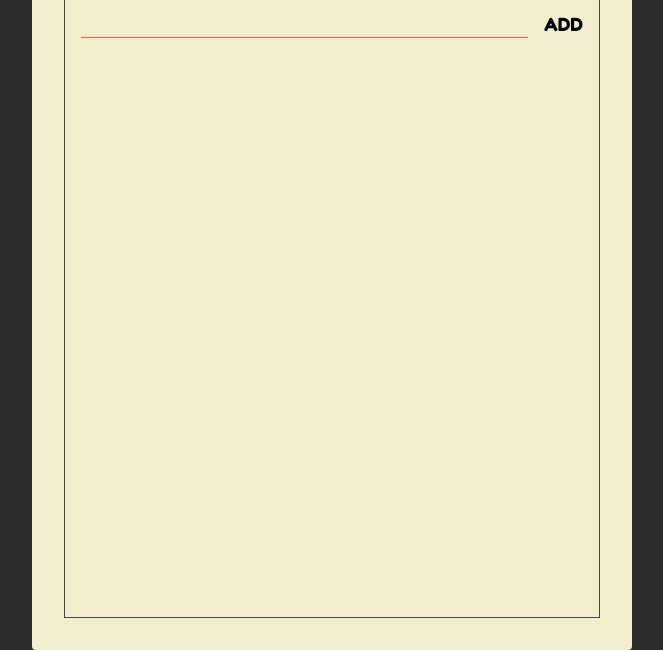
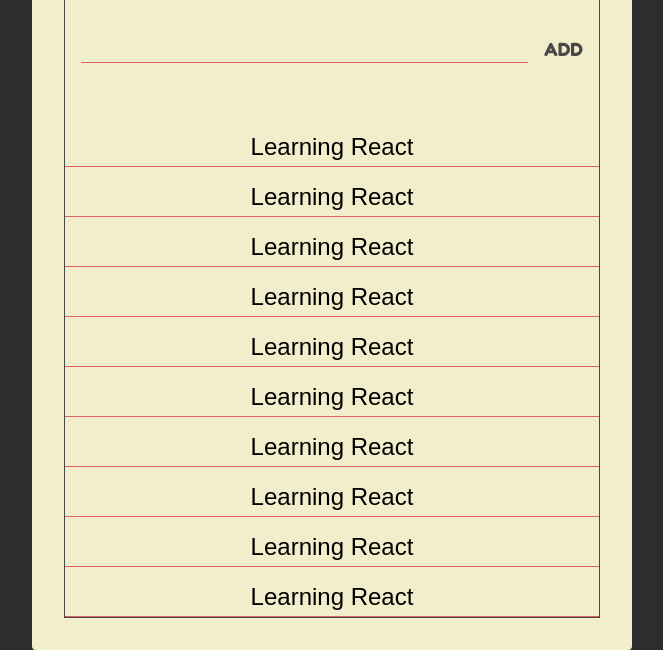
Before and after one commit to dragon-tech/react-course-starter, a website: page index.html in a window 1280 px wide. Shown: the part 150-800 px from the top of the page, without its empty margins (308-971 px from the left). Drawn offline with nearby package versions, Linux system fonts and the light colour scheme.

Commit message:
membuat todo section

```diff
--- a/index.html
+++ b/index.html
@@ -15,7 +15,7 @@
     <div class="container">
       <div class="frame">
         <section class="header">
-          <button class="header-btn">Add</button>
+          <button class="header-btn main-black-color">Add</button>
           <h1 class="header-title">Todo List</h1>
           <button class="header-btn main-red-color">Clear</button>
         </section>
@@ -23,8 +23,41 @@
         <section class="add">
           <form class="add-form">
             <input type="text" class="add-input" />
-            <button class="add-btn">ADD</button>
+            <button class="add-btn main-black-color">ADD</button>
           </form>
+        </section>
+
+        <section class="todos">
+          <div class="todo">
+            <span class="todo-text">Learning React</span>
+          </div>
+          <div class="todo">
+            <span class="todo-text">Learning React</span>
+          </div>
+          <div class="todo">
+            <span class="todo-text">Learning React</span>
+          </div>
+          <div class="todo">
+            <span class="todo-text">Learning React</span>
+          </div>
+          <div class="todo">
+            <span class="todo-text">Learning React</span>
+          </div>
+          <div class="todo">
+            <span class="todo-text">Learning React</span>
+          </div>
+          <div class="todo">
+            <span class="todo-text">Learning React</span>
+          </div>
+          <div class="todo">
+            <span class="todo-text">Learning React</span>
+          </div>
+          <div class="todo">
+            <span class="todo-text">Learning React</span>
+          </div>
+          <div class="todo">
+            <span class="todo-text">Learning React</span>
+          </div>
         </section>
       </div>
     </div>
--- a/style.css
+++ b/style.css
@@ -4,6 +4,7 @@
 
 :root {
   --main-red-color: #e06262;
+  --main-black-color: #484848;
 }
 
 html {
@@ -31,6 +32,11 @@ html {
 .main-red-color {
   color: var(--main-red-color);
 }
+
+.main-black-color {
+  color: var(--main-black-color);
+}
+
 .container {
   width: 600px;
   height: 800px;
@@ -40,10 +46,11 @@ html {
 }
 
 .frame {
-  border: 1px solid #484848;
+  border: 1px solid var(--main-black-color);
   height: 100%;
   display: flex;
   flex-direction: column;
+  justify-content: space-between;
 }
 
 .header {
@@ -52,6 +59,7 @@ html {
 }
 
 .header-title {
+  color: var(--main-black-color);
   flex: 1;
   text-align: center;
   font-size: 4rem;
@@ -67,6 +75,14 @@ html {
   background: unset;
   outline: unset;
   border: unset;
+}
+
+.header-btn.main-red-color:active {
+  text-shadow: 1px 1px 2px var(--main-red-color);
+}
+
+.header-btn.main-black-color:active {
+  text-shadow: 1px 1px 2px var(--main-black-color);
 }
 
 .add {
@@ -101,3 +117,29 @@ html {
   border: unset;
   outline: unset;
 }
+
+.add-btn.main-black-color:active {
+  text-shadow: 1px 1px 2px var(--main-black-color);
+}
+
+.todos {
+  display: flex;
+  flex-direction: column;
+}
+
+.todo {
+  position: relative;
+  flex: 1 0 auto;
+  text-align: center;
+  min-height: 34px;
+  margin: 16px 0 0;
+  font-family: "Oswalad", sans-serif;
+  font-size: 24px;
+  border-bottom: 1px solid var(--main-red-color);
+}
+
+.todo-text {
+  position: absolute;
+  left: 50%;
+  transform: translate(-50%);
+}
```
